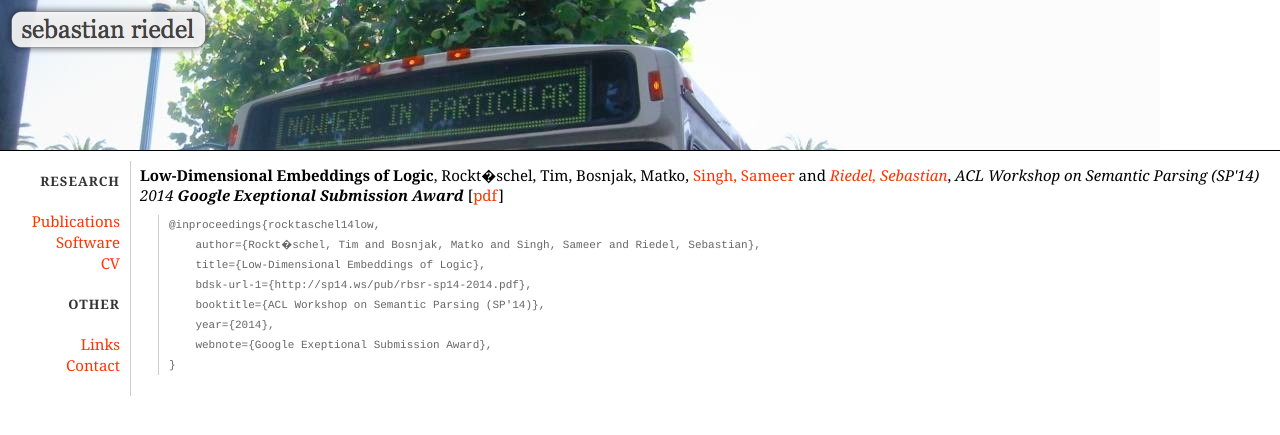
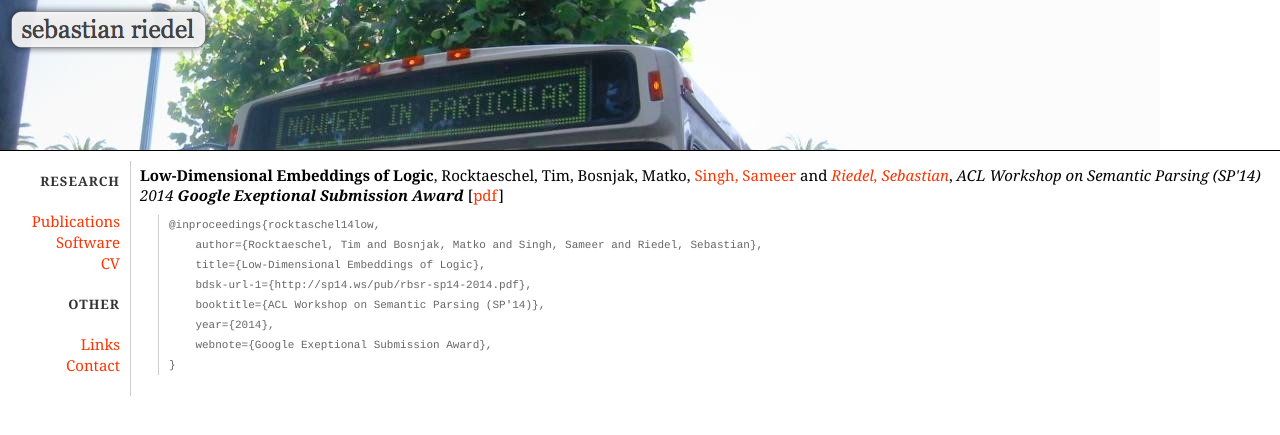
Before and after one commit to riedelcastro/riedelcastro.github.com, a Jekyll site: the page built from publications/details/rocktaschel14low.html, in a window 1280 px wide. Shown: the top 435 px of the page. Built offline with Jekyll 4.4.1, drawn with Linux system fonts in a browser that asks for light colours.

Commit message:
update publications

```diff
--- a/publications/all.html
+++ b/publications/all.html
@@ -42,7 +42,7 @@ title: Publications
 </li>
 <li class="pubitem">
 <span class="title">Low-Dimensional Embeddings of Logic</span>,
-<span class="author">Rockt�schel, Tim, Bosnjak, Matko, <a href="http://people.cs.umass.edu/~sameer/">Singh, Sameer</a> and <a href="http://riedelcastro.github.com/"><i>Riedel, Sebastian</i></a></span>,
+<span class="author">Rocktaeschel, Tim, Bosnjak, Matko, <a href="http://people.cs.umass.edu/~sameer/">Singh, Sameer</a> and <a href="http://riedelcastro.github.com/"><i>Riedel, Sebastian</i></a></span>,
 <span class="booktitle">ACL Workshop on Semantic Parsing (SP'14)</span>
 <span class="year">2014</span>
 <span class="note">Google Exeptional Submission Award</span>
--- a/publications/details/rocktaschel14low.html
+++ b/publications/details/rocktaschel14low.html
@@ -4,14 +4,14 @@ title: Publications
 ---
 
 <span class="title">Low-Dimensional Embeddings of Logic</span>,
-<span class="author">Rockt�schel, Tim, Bosnjak, Matko, <a href="http://people.cs.umass.edu/~sameer/">Singh, Sameer</a> and <a href="http://riedelcastro.github.com/"><i>Riedel, Sebastian</i></a></span>,
+<span class="author">Rocktaeschel, Tim, Bosnjak, Matko, <a href="http://people.cs.umass.edu/~sameer/">Singh, Sameer</a> and <a href="http://riedelcastro.github.com/"><i>Riedel, Sebastian</i></a></span>,
 <span class="booktitle">ACL Workshop on Semantic Parsing (SP'14)</span>
 <span class="year">2014</span>
 <span class="note">Google Exeptional Submission Award</span>
 [<a href="http://sp14.ws/pub/rbsr-sp14-2014.pdf">pdf</a>]
 <blockquote><pre>
 @inproceedings{rocktaschel14low,
-    author={Rockt�schel, Tim and Bosnjak, Matko and Singh, Sameer and Riedel, Sebastian},
+    author={Rocktaeschel, Tim and Bosnjak, Matko and Singh, Sameer and Riedel, Sebastian},
     title={Low-Dimensional Embeddings of Logic},
     bdsk-url-1={http://sp14.ws/pub/rbsr-sp14-2014.pdf},
     booktitle={ACL Workshop on Semantic Parsing (SP'14)},
```
